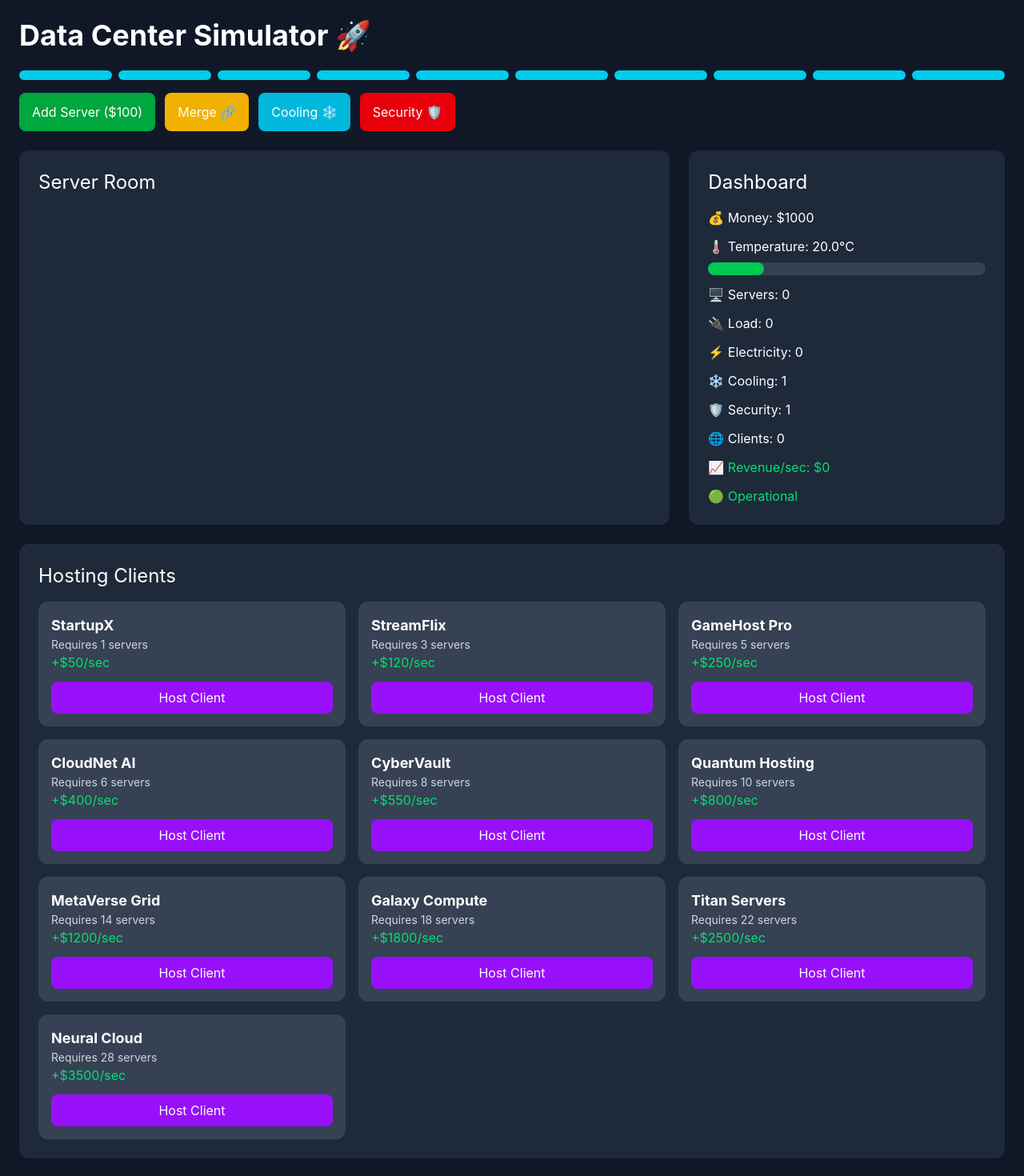
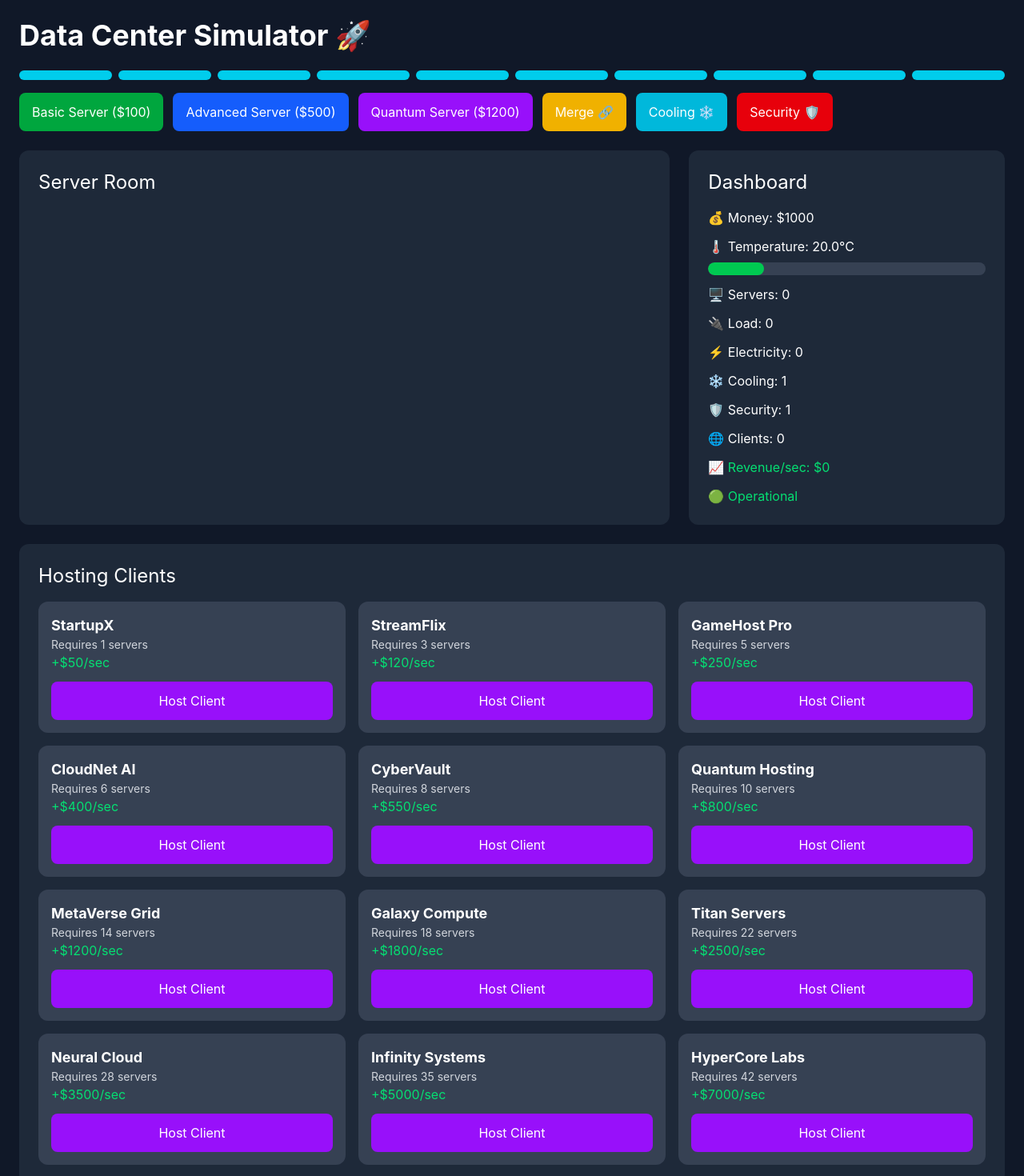
Before and after one commit to Rakshitsoni1410/data-center-simulator, a React (Vite) app: page / in a window 1280 px wide. Shown: the top 1470 px of the page at 80% size. Built offline with nearby package versions, Linux system fonts and the light colour scheme.

Commit message:
`Added new server levels, UI improvements, and bug fixes`

```diff
--- a/src/App.jsx
+++ b/src/App.jsx
@@ -5,7 +5,7 @@ import StatsChart from "./components/StatsChart";
 function ServerRack({ server }) {
   return (
     <div
-      className={`relative w-28 rounded-xl p-3 border shadow-2xl transition-all duration-300 ${
+      className={`relative w-full min-h-[170px] rounded-xl p-3 border shadow-2xl transition-all duration-300 hover:scale-[1.03] ${
         server.level === 1
           ? "bg-green-700 shadow-green-500/40"
           : server.level === 2
@@ -13,12 +13,12 @@ function ServerRack({ server }) {
             : "bg-purple-700 shadow-purple-500/40"
       }`}
     >
-      {/* Rack Header */}
+      {/* HEADER */}
       <div className="text-center font-bold text-white mb-2">
         Server L{server.level}
       </div>
 
-      {/* Rack Units */}
+      {/* SERVER BARS */}
       <div className="space-y-1">
         {[...Array(5)].map((_, i) => (
           <div
@@ -34,23 +34,23 @@ function ServerRack({ server }) {
         ))}
       </div>
 
-      {/* Data Flow */}
+      {/* DATA FLOW */}
       <div className="mt-2 h-1 bg-gray-900 rounded overflow-hidden">
         <div className="h-full bg-cyan-400 animate-pulse w-3/4" />
       </div>
 
-      {/* LEDs */}
+      {/* LEDS */}
       <div className="flex justify-center gap-1 mt-2">
         <div className="w-2 h-2 bg-green-400 rounded-full animate-pulse" />
         <div className="w-2 h-2 bg-red-400 rounded-full animate-pulse" />
       </div>
 
-      {/* Fan */}
+      {/* FAN */}
       <div className="flex justify-center mt-2">
         <div className="w-4 h-4 border-2 border-gray-200 rounded-full animate-spin" />
       </div>
 
-      {/* Health */}
+      {/* HEALTH */}
       <div className="mt-2 text-[10px] text-center text-white">
         ❤️ {server.health}%
       </div>
@@ -132,24 +132,37 @@ export default function App() {
       { name: "Galaxy Compute", reward: 1800, serversNeeded: 18 },
       { name: "Titan Servers", reward: 2500, serversNeeded: 22 },
       { name: "Neural Cloud", reward: 3500, serversNeeded: 28 },
+      { name: "Infinity Systems", reward: 5000, serversNeeded: 35 },
+      { name: "HyperCore Labs", reward: 7000, serversNeeded: 42 },
     ],
     [],
   );
 
   /* ---------------- ADD SERVER ---------------- */
-  const addServer = () => {
-    if (moneyRef.current < 100) return;
+  const addServer = (level = 1) => {
+    const costs = {
+      1: 100,
+      2: 500,
+      3: 1200,
+    };
+
+    if (moneyRef.current < costs[level]) {
+      setMessage("❌ Not enough money");
+      return;
+    }
 
     setServers((prev) => [
       ...prev,
       {
-        id: Date.now(),
-        level: 1,
+        id: Date.now() + Math.random(),
+        level,
         health: 100,
       },
     ]);
 
-    setMoney((p) => p - 100);
+    setMoney((p) => p - costs[level]);
+
+    setMessage(`✅ Level ${level} Server Purchased`);
   };
 
   /* ---------------- MERGE ---------------- */
@@ -169,11 +182,13 @@ export default function App() {
 
           setServers(arr);
 
-          setMessage("🔗 Servers Merged!");
+          setMessage("🔗 Servers Merged Successfully!");
           return;
         }
       }
     }
+
+    setMessage("⚠ No matching servers found");
   };
 
   /* ---------------- COOLING ---------------- */
@@ -182,6 +197,8 @@ export default function App() {
 
     setCooling((p) => p + 1);
     setMoney((p) => p - 300);
+
+    setMessage("❄ Cooling Upgraded");
   };
 
   /* ---------------- SECURITY ---------------- */
@@ -190,12 +207,14 @@ export default function App() {
 
     setSecurity((p) => p + 1);
     setMoney((p) => p - 250);
+
+    setMessage("🛡 Security Upgraded");
   };
 
   /* ---------------- CLIENT HOST ---------------- */
   const acceptClient = (client) => {
     if (clientsRef.current.some((c) => c.name === client.name)) {
-      setMessage("Client already hosted");
+      setMessage("⚠ Client already hosted");
       return;
     }
 
@@ -249,7 +268,7 @@ export default function App() {
         text: random.text,
         time: new Date().toLocaleTimeString(),
       },
-      ...prev.slice(0, 4),
+      ...prev.slice(0, 7),
     ]);
 
     setMessage(random.text);
@@ -277,7 +296,7 @@ export default function App() {
         income += c.reward;
       });
 
-      /* Cyber Attack */
+      /* CYBER ATTACK */
       if (Math.random() < 0.08) {
         const damage = Math.max(50 - security * 10, 5);
 
@@ -287,13 +306,13 @@ export default function App() {
         setMessage("⚠ Cyber Attack Detected!");
       }
 
-      /* Overload */
+      /* OVERLOAD */
       if (load > 15) {
         heat *= 1.4;
         setMessage("⚠ Servers Overloaded!");
       }
 
-      /* Electricity */
+      /* ELECTRIC BILL */
       const bill = power * 0.5;
 
       const nextMoney = money + income - bill;
@@ -304,7 +323,7 @@ export default function App() {
       setTemperature(nextTemp);
       setElectricity(power);
 
-      /* Random Server Damage */
+      /* SERVER DAMAGE */
       setServers((prev) =>
         prev.map((s) => ({
           ...s,
@@ -312,9 +331,9 @@ export default function App() {
         })),
       );
 
-      /* Chart */
+      /* CHART */
       setChartData((prev) => [
-        ...prev.slice(-15),
+        ...prev.slice(-20),
         {
           time: new Date().toLocaleTimeString(),
           money: nextMoney,
@@ -322,12 +341,12 @@ export default function App() {
         },
       ]);
 
-      /* Random Events */
+      /* RANDOM EVENTS */
       if (Math.random() < 0.05) {
         triggerRandomEvent();
       }
 
-      /* Game Over */
+      /* GAME OVER */
       if (nextTemp >= 100) {
         setGameOver(true);
         setMessage("💥 DATA CENTER FAILED 💥");
@@ -340,15 +359,17 @@ export default function App() {
   /* ---------------- GAME OVER ---------------- */
   if (gameOver) {
     return (
-      <div className="h-screen bg-black text-red-500 flex flex-col items-center justify-center">
-        <h1 className="text-5xl font-bold mb-6">💥 DATA CENTER FAILED 💥</h1>
+      <div className="h-screen bg-black text-red-500 flex flex-col items-center justify-center p-4">
+        <h1 className="text-3xl md:text-5xl font-bold mb-6 text-center">
+          💥 DATA CENTER FAILED 💥
+        </h1>
 
         <button
           onClick={() => {
             localStorage.removeItem("dc-save");
             window.location.reload();
           }}
-          className="bg-red-600 px-6 py-3 rounded-lg"
+          className="bg-red-600 hover:bg-red-700 px-6 py-3 rounded-lg transition-all"
         >
           Restart Game
         </button>
@@ -362,13 +383,15 @@ export default function App() {
   return (
     <div className="min-h-screen bg-gray-900 text-white p-3 sm:p-4 md:p-6 overflow-x-hidden">
       {/* HEADER */}
-      <h1 className="text-2xl sm:text-3xl md:text-4xl font-bold mb-4 md:mb-6 text-center md:text-left">Data Center Simulator 🚀</h1>
-
+      <h1 className="text-2xl sm:text-3xl md:text-4xl font-bold mb-4 md:mb-6 text-center md:text-left">
+        Data Center Simulator 🚀
+      </h1>
       {/* MESSAGE */}
       {message && (
-        <div className="bg-red-600 p-3 rounded-lg mb-4">{message}</div>
+        <div className="bg-red-600 p-3 rounded-lg mb-4 break-words">
+          {message}
+        </div>
       )}
-
       {/* COOLING PIPES */}
       <div className="flex gap-2 mb-4">
         {[...Array(10)].map((_, i) => (
@@ -378,60 +401,81 @@ export default function App() {
           />
         ))}
       </div>
+      <div className="grid grid-cols-2 md:flex gap-3 mb-6">
+        <button
+          onClick={() => addServer(1)}
+          className="w-full md:w-auto bg-green-600 hover:bg-green-700 px-4 py-3 rounded-lg text-sm sm:text-base transition-all"
+        >
+          Basic Server ($100)
+        </button>
 
-      {/* CONTROLS */}
-      <div className="grid grid-cols-2 sm:grid-cols-2 md:flex gap-3 mb-6">
         <button
-          onClick={addServer}
-          className="bg-green-600 hover:bg-green-700 px-4 py-3 rounded-lg w-full md:w-auto text-sm sm:text-base transition-all"
+          onClick={() => addServer(2)}
+          className="w-full md:w-auto bg-blue-600 hover:bg-blue-700 px-4 py-3 rounded-lg text-sm sm:text-base transition-all"
         >
-          Add Server ($100)
+          Advanced Server ($500)
+        </button>
+
+        <button
+          onClick={() => addServer(3)}
+          className="w-full md:w-auto bg-purple-600 hover:bg-purple-700 px-4 py-3 rounded-lg text-sm sm:text-base transition-all"
+        >
+          Quantum Server ($1200)
         </button>
 
         <button
           onClick={mergeServers}
-          className="bg-yellow-500 hover:bg-yellow-600 px-4 py-2 rounded-lg"
+          className="w-full md:w-auto bg-yellow-500 hover:bg-yellow-600 px-4 py-3 rounded-lg text-sm sm:text-base transition-all"
         >
           Merge 🔗
         </button>
 
         <button
           onClick={upgradeCooling}
-          className="bg-cyan-500 hover:bg-cyan-600 px-4 py-2 rounded-lg"
+          className="w-full md:w-auto bg-cyan-500 hover:bg-cyan-600 px-4 py-3 rounded-lg text-sm sm:text-base transition-all"
         >
           Cooling ❄
         </button>
 
         <button
           onClick={upgradeSecurity}
-          className="bg-red-600 hover:bg-red-700 px-4 py-2 rounded-lg"
+          className="w-full md:w-auto bg-red-600 hover:bg-red-700 px-4 py-3 rounded-lg text-sm sm:text-base transition-all"
         >
           Security 🛡
         </button>
-      </div>
-
+      </div>{" "}
+      {/* CONTROLS */}
       {/* MAIN GRID */}
       <div className="grid grid-cols-1 xl:grid-cols-3 gap-4 md:gap-6">
         {/* SERVER ROOM */}
-        <div className="lg:col-span-2 bg-gray-800 p-6 rounded-xl relative overflow-hidden">
-          <h2 className="text-2xl mb-4">Server Room</h2>
-
+        <div className="xl:col-span-2 bg-gray-800 p-4 md:p-6 rounded-xl relative overflow-hidden min-h-[400px]">
+          <h2 className="text-xl md:text-2xl mb-4">Server Room</h2>
           {/* NETWORK CABLES */}
-          <div className="absolute inset-0 pointer-events-none">
+          <div className="absolute inset-0 pointer-events-none z-0">
             <svg className="w-full h-full">
               {servers.map((_, i) => {
                 if (i === 0) return null;
 
+                const col = i % 6;
+                const row = Math.floor(i / 6);
+
+                const x1 = col * 150 - 80;
+                const y1 = row * 190 + 90;
+
+                const x2 = col * 150 + 40;
+                const y2 = row * 190 + 90;
+
                 return (
                   <line
                     key={i}
-                    x1={50 + (i - 1) * 120}
-                    y1={120}
-                    x2={50 + i * 120}
-                    y2={120}
+                    x1={x1}
+                    y1={y1}
+                    x2={x2}
+                    y2={y2}
                     stroke="#00ffff"
-                    strokeWidth="3"
-                    strokeDasharray="6 4"
+                    strokeWidth="4"
+                    strokeDasharray="8 6"
+                    className="animate-pulse"
                   />
                 );
               })}
@@ -439,7 +483,7 @@ export default function App() {
           </div>
 
           {/* SERVER GRID */}
-          <div className="relative grid grid-cols-2 sm:grid-cols-3 md:grid-cols-4 lg:grid-cols-5 xl:grid-cols-6 gap-3 md:gap-4">
+          <div className="relative z-10 grid grid-cols-2 sm:grid-cols-3 md:grid-cols-4 lg:grid-cols-5 xl:grid-cols-6 gap-3 md:gap-4">
             {servers.map((server) => (
               <ServerRack key={server.id} server={server} />
             ))}
@@ -448,16 +492,16 @@ export default function App() {
 
         {/* DASHBOARD */}
         <div className="bg-gray-800 p-4 md:p-6 rounded-xl space-y-3 h-fit sticky top-4">
-          <h2 className="text-2xl mb-4">Dashboard</h2>
+          <h2 className="text-xl md:text-2xl mb-4">Dashboard</h2>
 
           <p>💰 Money: ${money.toFixed(0)}</p>
 
           <div>
             <p>🌡 Temperature: {temperature.toFixed(1)}°C</p>
 
-            <div className="w-full bg-gray-700 rounded-full h-4 mt-2">
+            <div className="w-full bg-gray-700 rounded-full h-3 sm:h-4 mt-2 overflow-hidden">
               <div
-                className={`h-4 rounded-full ${
+                className={`h-full rounded-full transition-all duration-500 ${
                   temperature > 70
                     ? "bg-red-500"
                     : temperature > 40
@@ -483,14 +527,16 @@ export default function App() {
           <p className="text-green-400">🟢 Operational</p>
         </div>
       </div>
-
       {/* CLIENTS */}
-      <div className="bg-gray-800 p-6 rounded-xl mt-6">
-        <h2 className="text-2xl mb-4">Hosting Clients</h2>
+      <div className="bg-gray-800 p-4 md:p-6 rounded-xl mt-6">
+        <h2 className="text-xl md:text-2xl mb-4">Hosting Clients</h2>
 
         <div className="grid grid-cols-1 sm:grid-cols-2 xl:grid-cols-3 gap-4">
           {availableClients.map((client, index) => (
-            <div key={index} className="bg-gray-700 p-4 rounded-xl hover:scale-[1.02] transition-all duration-300">
+            <div
+              key={index}
+              className="bg-gray-700 p-4 rounded-xl hover:scale-[1.02] transition-all duration-300 break-words"
+            >
               <p className="font-bold text-lg">{client.name}</p>
 
               <p className="text-sm text-gray-300">
@@ -501,7 +547,7 @@ export default function App() {
 
               <button
                 onClick={() => acceptClient(client)}
-                className="mt-3 bg-purple-600 hover:bg-purple-700 px-4 py-2 rounded-lg w-full"
+                className="mt-3 bg-purple-600 hover:bg-purple-700 px-4 py-3 rounded-lg w-full transition-all"
               >
                 Host Client
               </button>
@@ -509,23 +555,26 @@ export default function App() {
           ))}
         </div>
       </div>
-
       {/* EVENT LOG */}
-      <div className="bg-gray-800 p-6 rounded-xl mt-6">
-        <h2 className="text-2xl mb-4">Event Log</h2>
+      <div className="bg-gray-800 p-4 md:p-6 rounded-xl mt-6">
+        <h2 className="text-xl md:text-2xl mb-4">Event Log</h2>
 
         <div className="space-y-2 max-h-[300px] overflow-y-auto pr-1">
+          {eventLog.length === 0 && (
+            <p className="text-gray-400">No recent events</p>
+          )}
+
           {eventLog.map((event, index) => (
-            <div key={index} className="bg-gray-700 p-3 rounded-lg">
+            <div key={index} className="bg-gray-700 p-3 rounded-lg break-words">
               <p>{event.text}</p>
-              <p className="text-xs text-gray-400">{event.time}</p>
+
+              <p className="text-xs text-gray-400 mt-1">{event.time}</p>
             </div>
           ))}
         </div>
       </div>
-
       {/* CHART */}
-      <div className="mt-6">
+      <div className="mt-6 w-full overflow-x-auto bg-gray-800 p-3 md:p-6 rounded-xl">
         <StatsChart data={chartData} />
       </div>
     </div>
```
